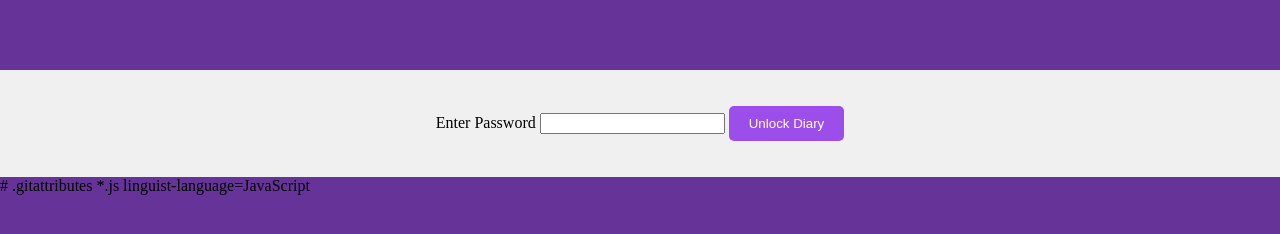
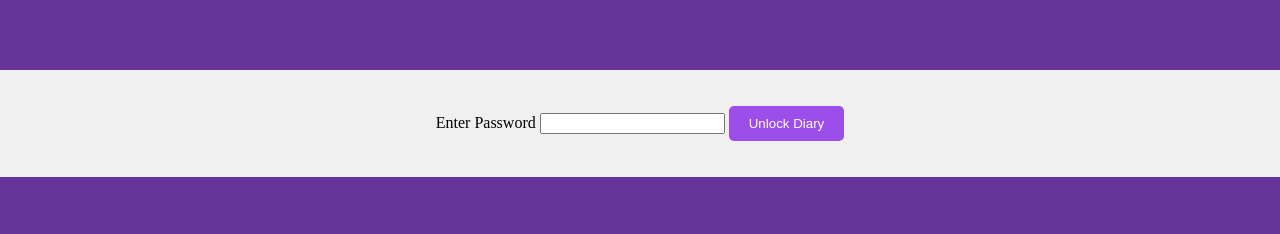
Before and after one commit to Visasquatch/Dear-Me-, a plain HTML site: page Dear Me,/index.html in a window 1280 px wide. Drawn offline with Linux system fonts and the light colour scheme.

Commit message:
Update index.html

```diff
--- a/Dear Me,/index.html
+++ b/Dear Me,/index.html
@@ -29,6 +29,3 @@
 <link rel="stylesheet" href="style.css">
 <script src="script.js"></script>
 </html>
-
-# .gitattributes
-*.js linguist-language=JavaScript
```
